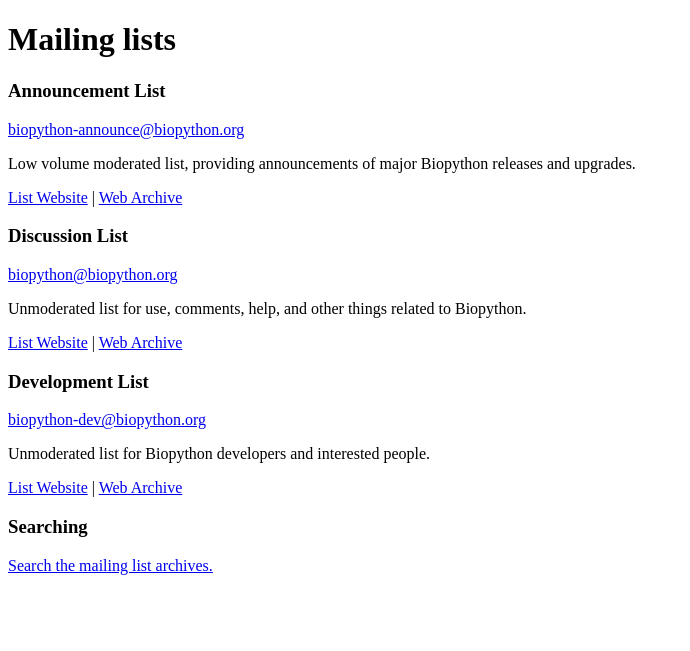
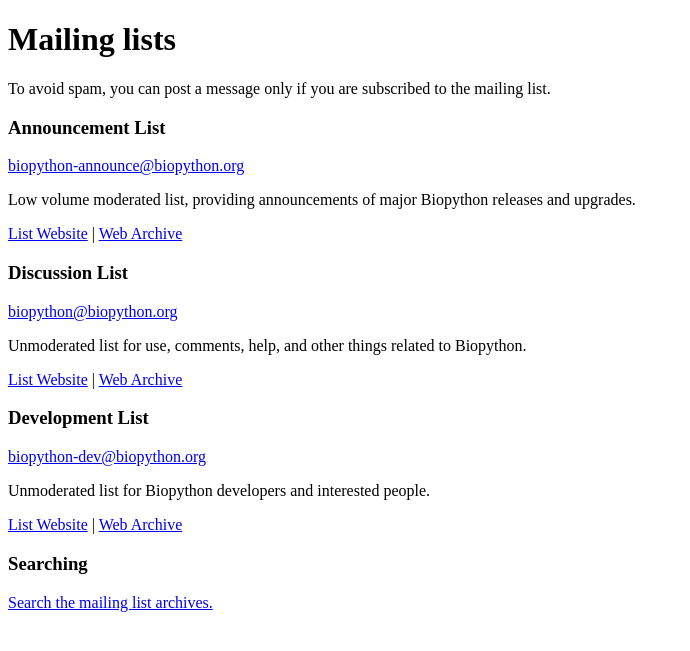
Before and after one commit to biopython/biopython.github.io, a Jekyll site: the page built from wiki/Mailing_lists.md, in a window 1280 px wide. Shown: the top 651 px of the page, without its empty margins (0-690 px from the left). Built offline with Jekyll 4.4.1, drawn with Linux system fonts in a browser that asks for light colours.

Commit message:
Change to wiki page

```diff
--- a/wiki/Mailing_lists.md
+++ b/wiki/Mailing_lists.md
@@ -3,6 +3,9 @@ title: Mailing lists
 permalink: wiki/Mailing_lists
 layout: wiki
 ---
+
+To avoid spam, you can post a message only if you are subscribed to the
+mailing list.
 
 ### Announcement List
 
```
Also changed, not shown: 1 other file.
